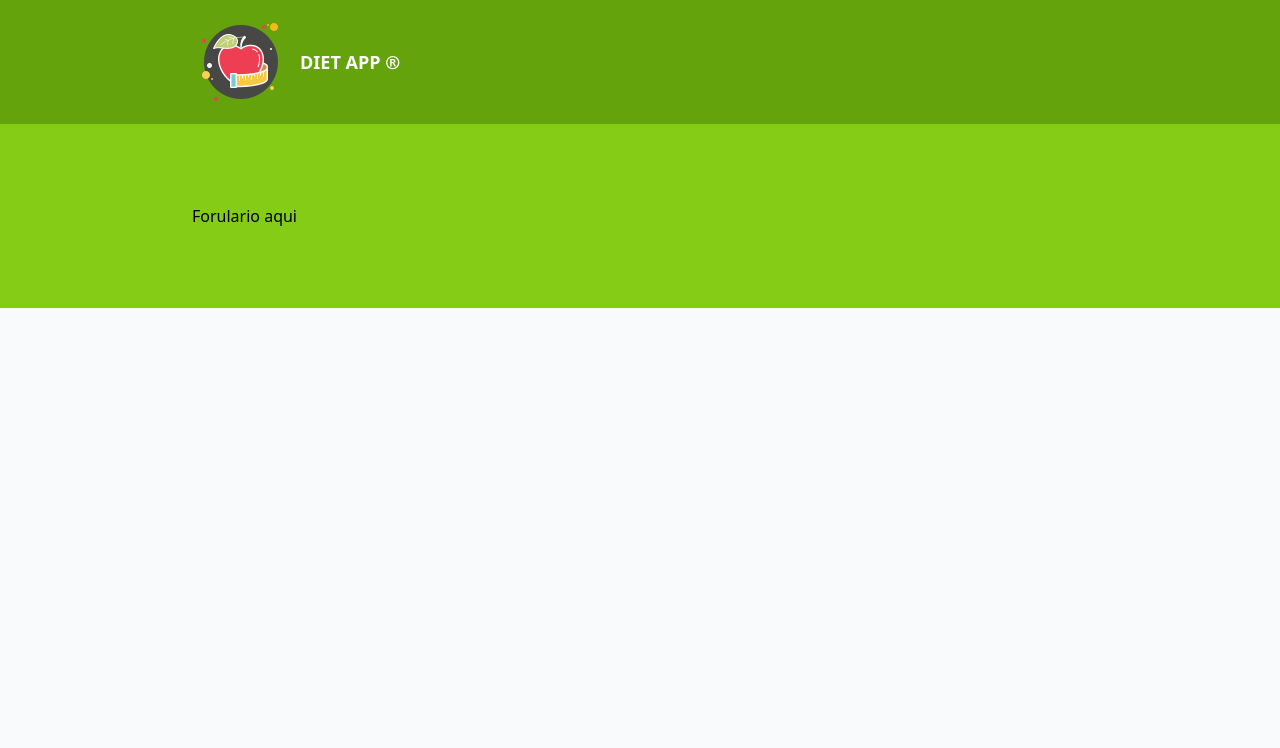
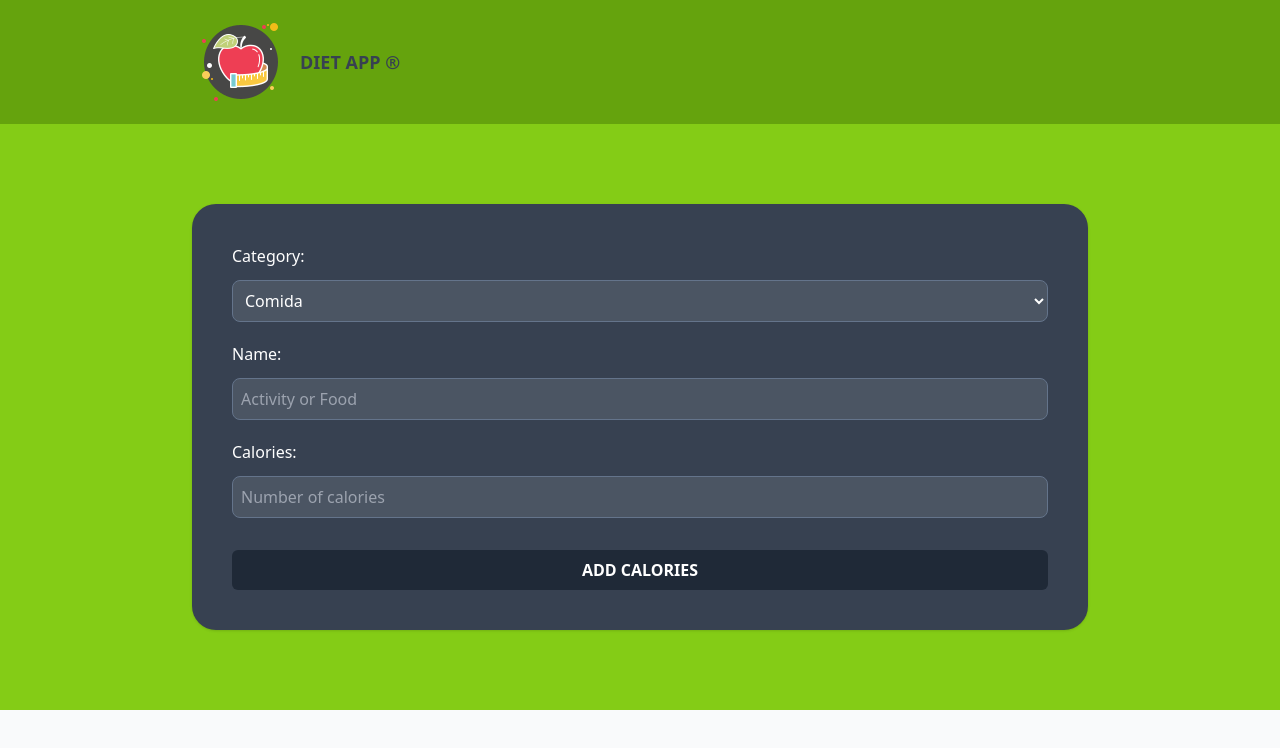
Before and after one commit to IsaacQH/DietApp, a React (Vite) app: page / in a window 1280 px wide. Shown: the top 748 px of the page. Built offline with nearby package versions, Linux system fonts and the light colour scheme.

Commit message:
Maquetacion del Form y añadiendo los inputs

```diff
--- a/src/App.tsx
+++ b/src/App.tsx
@@ -1,14 +1,16 @@
+
+import { Form } from "./components/Form"
 
 function App() {
 
 
   return (
     <>
-      <header className="bg-lime-600 py-3">
+      <header className="bg-lime-600 py-3 bg">
         <div className="max-w-4xl mx-auto flex items-center justify-start">
           <div className="flex items-center">
             <img src="src\assets\logo.png" alt="logo" className="mr-2" />
-            <h1 className="text-lg font-bold text-white uppercase">Diet App ®</h1>
+            <h1 className="text-lg font-bold text-gray-700 uppercase">Diet App ®</h1>
           </div>
           <div className="justify-end">
           </div>
@@ -17,7 +19,7 @@ function App() {
 
       <section className=" bg-lime-500 py-20 px-5">
         <div className="max-w-4xl mx-auto">
-          <p>Forulario aqui</p>
+          <Form/>
         </div>
       </section>
 
--- /dev/null
+++ b/src/components/Form.tsx
@@ -0,0 +1,60 @@
+
+import { categories } from "../data/categories"
+
+
+export const Form = () => {
+  return (
+    <form
+        className="space-y-5 bg-gray-700 shadow p-10 rounded-3xl text-white"
+    >
+        {/* DIV DEL INPUT SECTION */}
+        <div className="grid grid-cols-1 gap-3">
+            <label htmlFor="category">Category: </label>
+            <select
+                className="border border-slate-500 p-2 rounded-lg w-full bg-gray-600"
+                id="category"
+            >
+                {categories.map( (category) => (
+                    <option key = {category.id}>
+                        {category.name}
+                    </option>
+                ))}
+
+            </select>
+        </div>
+
+        {/* DIV DEL INPUT NAME */}
+        <div className="grid grid-cols-1 gap-3">
+            <label htmlFor="activity">Name: </label>
+            <input
+                id="activity"
+                placeholder="Activity or Food"
+                type="text"
+                className="border border-slate-500 p-2 rounded-lg w-full bg-gray-600"
+
+            >
+            </input>
+        </div>
+
+         {/* DIV DEL INPUT CALORIES */}
+         <div className="grid grid-cols-1 gap-3">
+            <label htmlFor="calories">Calories: </label>
+            <input
+                id="activity"
+                placeholder="Number of calories"
+                type="number"
+                className="border border-slate-500 p-2 rounded-lg w-full bg-gray-600"
+
+            >
+            </input>
+
+             {/* SUBMIT */}
+             <input
+                type="submit"
+                className="bg-gray-800 hover:bg-slate-900 w-full p-2 font-bold uppercase text-white cursor-pointer rounded-md mt-5"
+                value="Add calories"
+            />
+        </div>
+    </form>
+  )
+}
--- /dev/null
+++ b/src/data/categories.tsx
@@ -0,0 +1,7 @@
+
+import { Category } from "../types"
+
+export const categories: Category[] = [
+    { id: 1, name: 'Comida'},
+    { id: 2, name: 'Ejercicio'}
+  ]
--- /dev/null
+++ b/src/types/index.tsx
@@ -0,0 +1,7 @@
+
+
+//Tipo de datos para categorías
+export type Category = {
+    id: number,
+    name: string
+}
```
